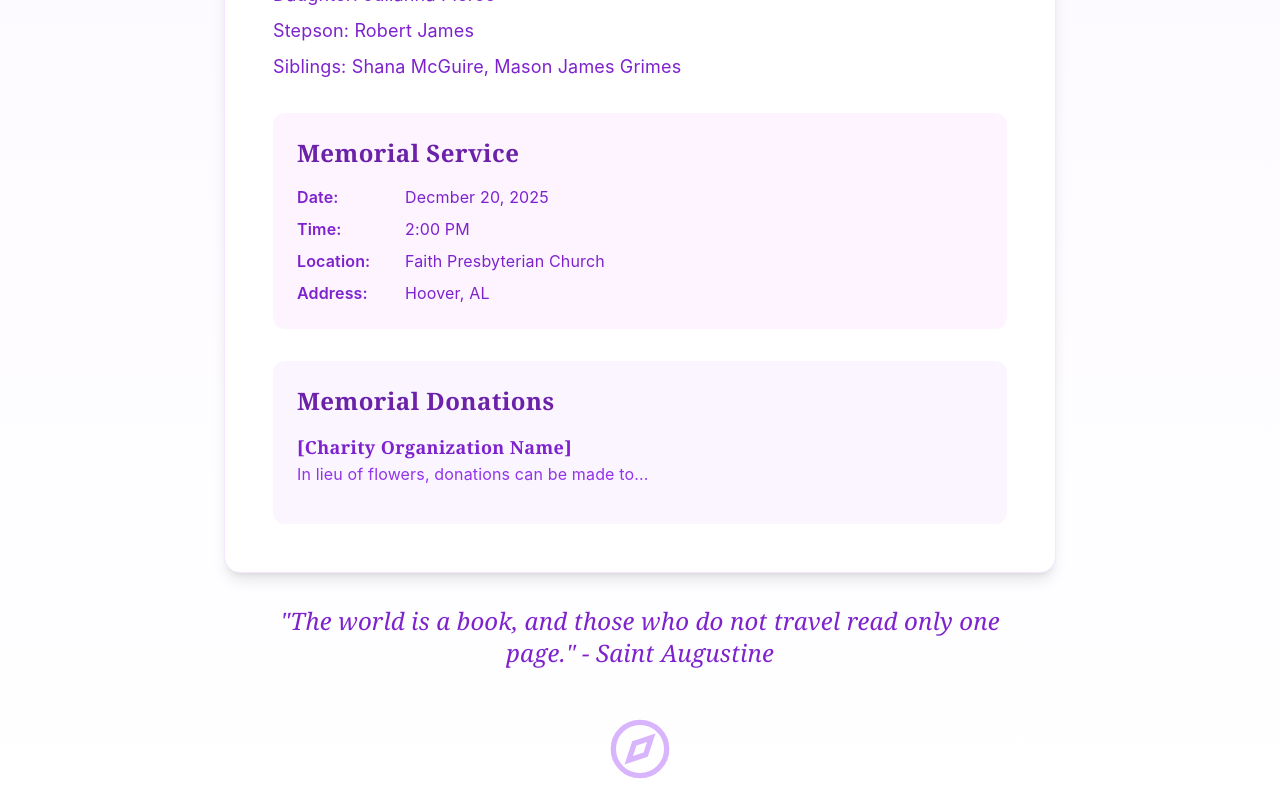
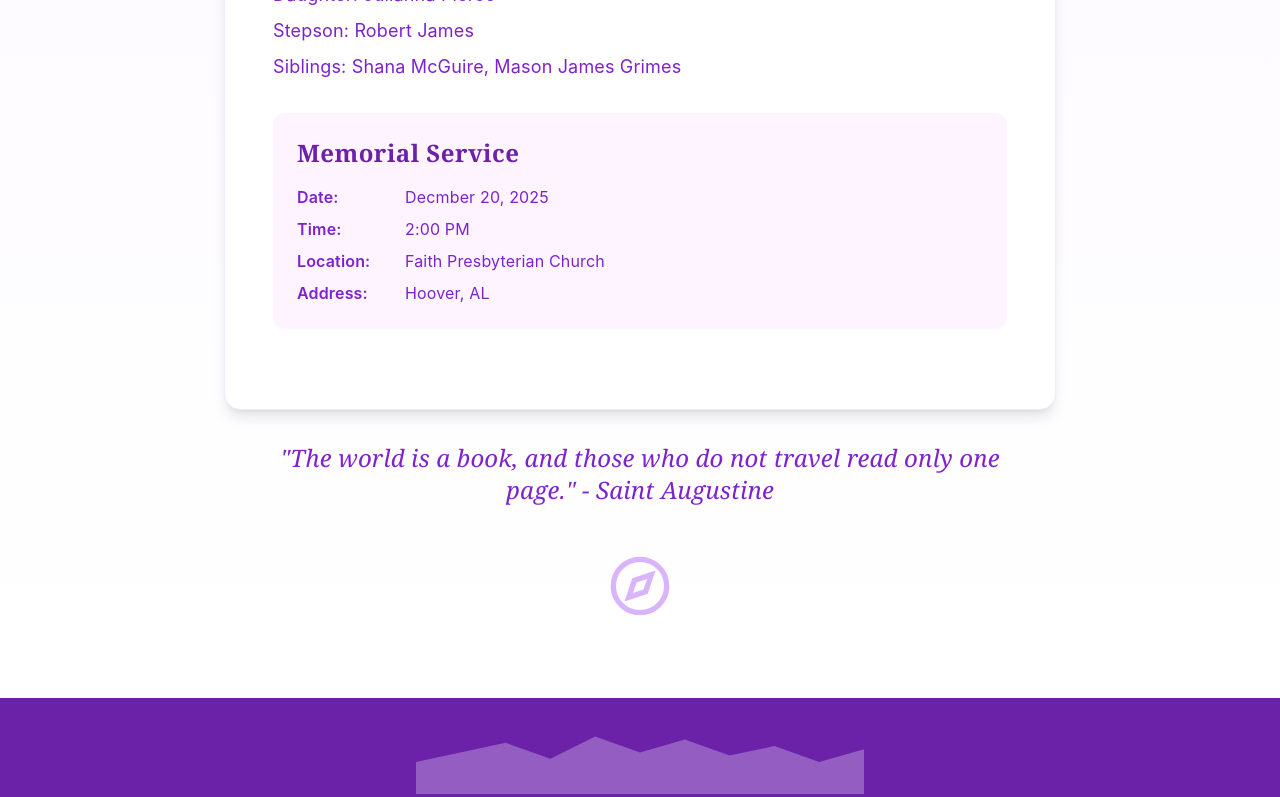
Before and after one commit to R221/kyleejamesmemorial, a React (Vite) app: page /kyleejamesmemorial/obituary in a window 1280 px wide. Shown: the part 925-1722 px from the top of the page. Built offline with nearby package versions, Linux system fonts and the light colour scheme.

Commit message:
update obituary

```diff
--- a/src/data/obituary.js
+++ b/src/data/obituary.js
@@ -5,7 +5,6 @@ export const obituaryData = {
   fullName: 'Kylee Grimes James',
   birthDate: 'January 15, 1960',
   passedDate: 'December 17, 2025',
-  age: 65,
 
   biography: `Kylee Grimes James lived a life full of adventure, kindness, and love. Born on January 15, 1960, she brought joy to everyone who knew her. From a young age, Kylee showed a passion for exploring the world and connecting with people from all walks of life.
 
@@ -34,16 +33,16 @@ She touched countless lives through her generosity, her laughter, and her unwave
     address: 'Hoover, AL',
   },
 
-  memorialDonations: {
-    enabled: true,
-    organizations: [
-      {
-        name: '[Charity Organization Name]',
-        description: 'In lieu of flowers, donations can be made to...',
-        link: '',
-      },
-    ],
-  },
+  // memorialDonations: {
+  //   enabled: true,
+  //   organizations: [
+  //     {
+  //       name: '[Charity Organization Name]',
+  //       description: 'In lieu of flowers, donations can be made to...',
+  //       link: '',
+  //     },
+  //   ],
+  // },
 
   favoriteQuote: '"The world is a book, and those who do not travel read only one page." - Saint Augustine',
 }
```
